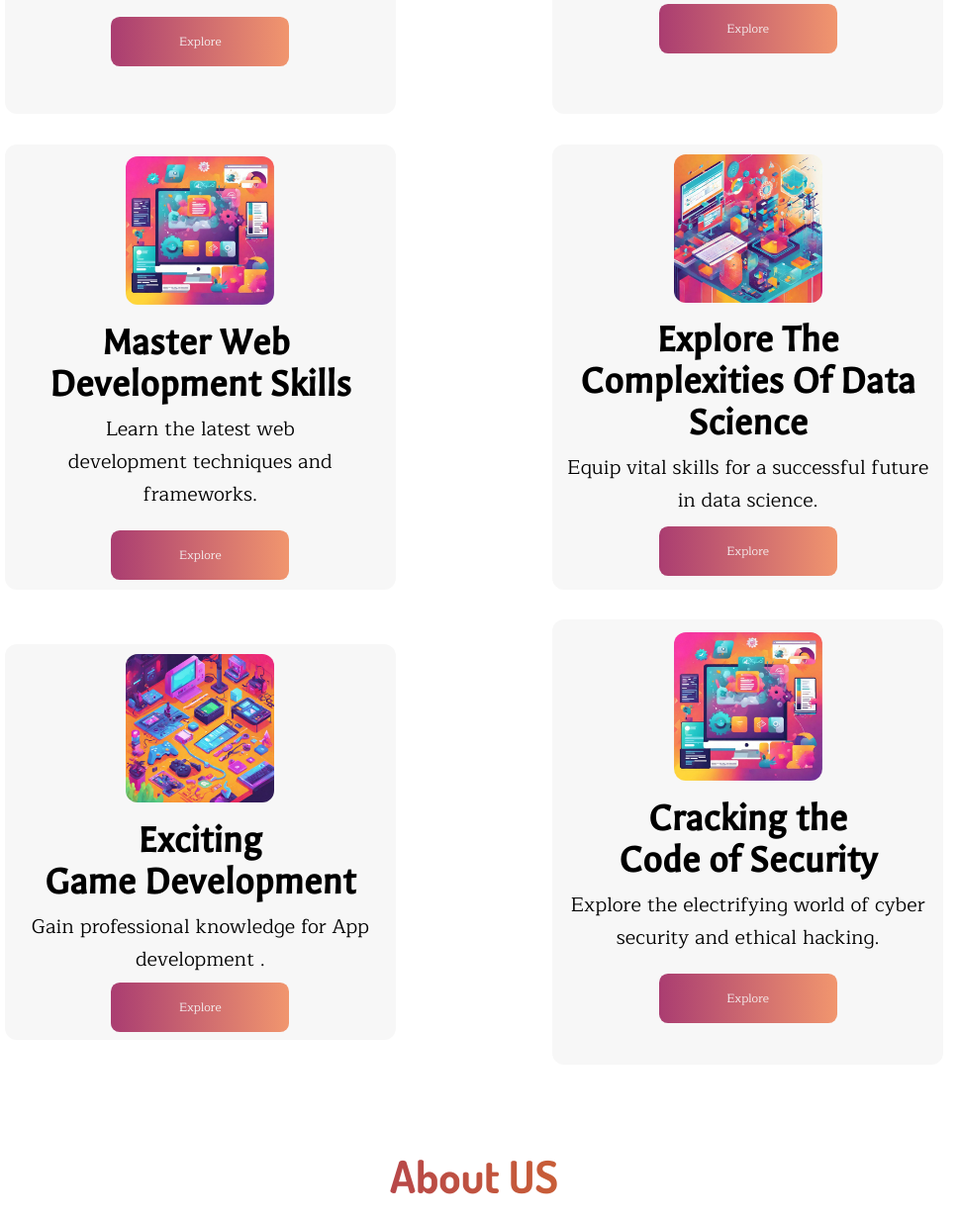
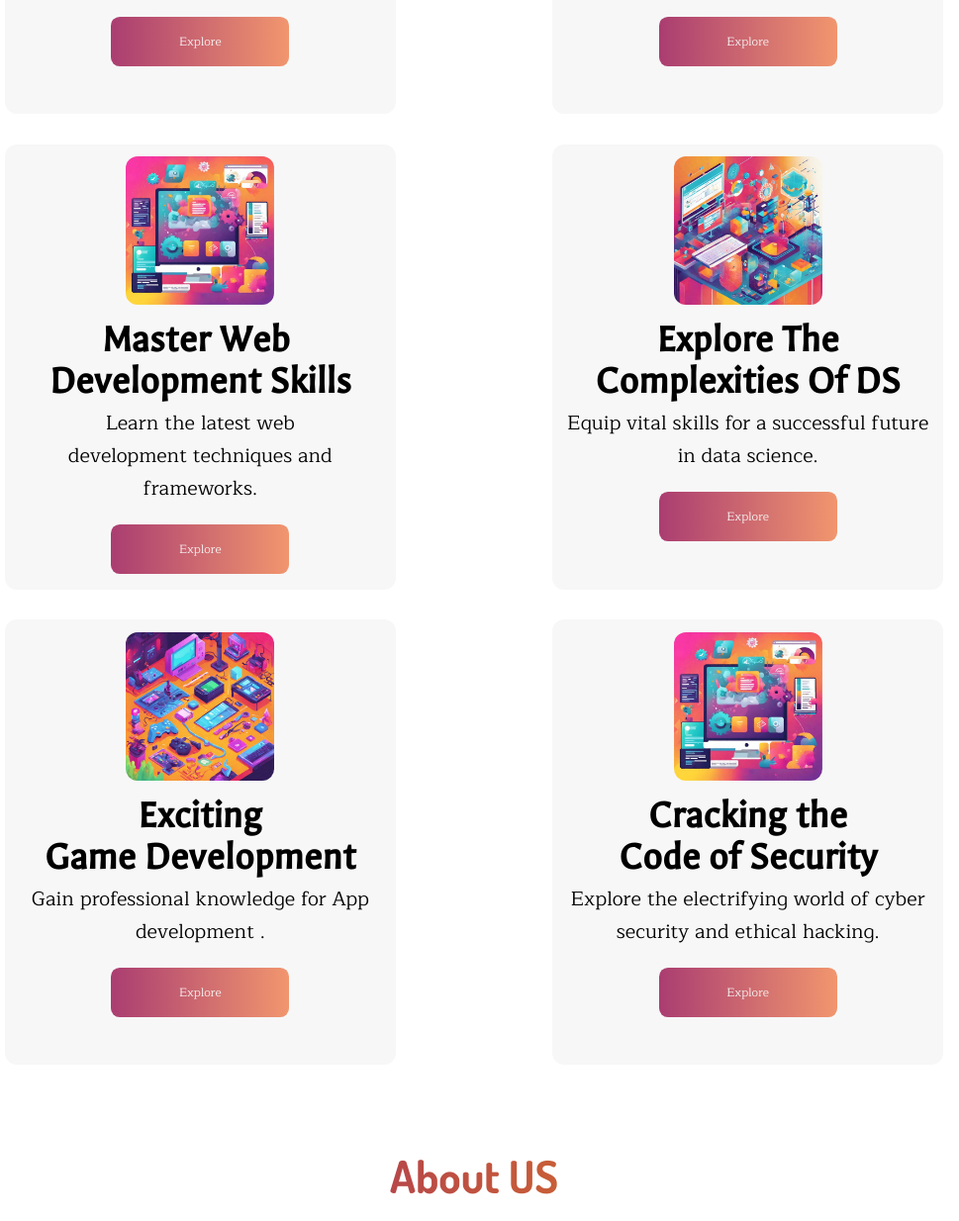
Before and after one commit to vaibhavr21/DRAGONFLY-main, a plain HTML site: page home.html in a window 1280 px wide. Shown: the part 3281-4515 px from the top of the page at 99% size, without its empty margins (161-1130 px from the left). Drawn offline with nearby package versions, Linux system fonts and the light colour scheme.

Commit message:
Explore-card Update home.html

```diff
--- a/home.html
+++ b/home.html
@@ -153,7 +153,7 @@
             </p>
             <button><a href="./ai-ml.html">Explore</a></button>
           </div>
-          <div class="card2">
+          <div class="card1">
             <img src="./Assets/10.jpg" alt="" />
             <h3>Expand Your<br />Language Skill</h3>
             <p>
@@ -161,19 +161,19 @@
             </p>
             <button><a href="./languages.html">Explore</a></button>
           </div>
-          <div class="card3">
+          <div class="card1">
             <img src="./Assets/8.jpg" alt="" />
             <h3>Master Web <br />Development Skills</h3>
             <p>Learn the latest web development techniques and frameworks.</p>
             <button><a href="./web-dev.html">Explore</a></button>
           </div>
-          <div class="card4">
+          <div class="card1">
             <img src="./Assets/12.jpg" alt="" />
-            <h3>Explore The <br />Complexities Of Data Science</h3>
+            <h3>Explore The <br />Complexities Of DS</h3>
             <p>Equip vital skills for a successful future in data science.</p>
             <button><a href="./data-sci.html">Explore</a></button>
           </div>
-          <div class="card5">
+          <div class="card1">
             <img src="./Assets/14.jpg" alt="" />
             <h3>
               Exciting <br />
@@ -182,7 +182,7 @@
             <p>Gain professional knowledge for App development .</p>
             <button><a href="./game-dev.html">Explore</a></button>
           </div>
-          <div class="card6">
+          <div class="card1">
             <img src="./Assets/8.jpg" alt="" />
             <h3>
               Cracking the <br />
```
